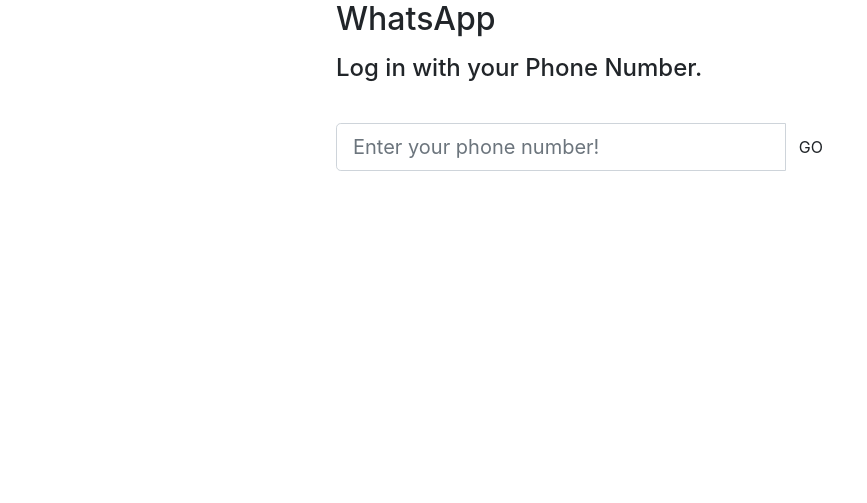
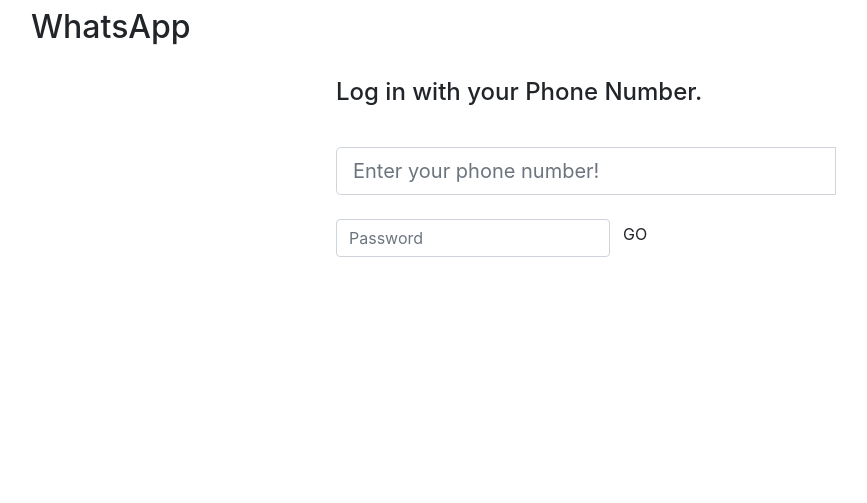
Before and after one commit to MahmoudMagdyRadwan/WhatsApp-clone-using-AngularJS, a plain HTML site: page index.html in a window 1280 px wide. Shown: the whole page, without its empty margins (54-921 px from the left). Drawn offline with nearby package versions, Linux system fonts and the light colour scheme; some icons are missing.

Commit message:
Update home.html

```diff
--- a/views/home.html
+++ b/views/home.html
@@ -1,15 +1,40 @@
+<div class="navbar navbar-default navbar-static-top">
+        <div class="container" ng-controller="LogoutController">
+            <h2><i class="ion-images"></i> WhatsApp</h2>
+        </div>
+</div>
+
 <div class="container">
   <div class="center-form panel">
-          <div class="panel-body" style="width:500px; height:500px; margin:0 auto; ">
-      <h2><i class="ion-images"></i> WhatsApp</h2>
+          <div class="panel-body" style="width:500px; height:300px; margin:0 auto; ">
       <p>
           <h4> <i class="ion-log-in"></i> Log in with your Phone Number.</h4>
       </p>
       <br>
          <form>
           <div class="input-group input-group-lg" required >
-           <input class="form-control input-focus" ng-model="inputData.phoneNumber" placeholder="Enter your phone number!" required>
+           <input class="form-control input-focus"
+           ng-model="inputData.phoneNumber"
+           placeholder="Enter your phone number!"
+           style="width:300px;"
+            required>
           <br>
+          <br>
+
+           <p>
+            <br>
+                        <input class="form-control input-focus"
+                               type="password"
+                               name="password"
+                               id="password"
+                               placeholder="Password"
+                               ng-model="inputData.password"
+                               required>
+                    </p>
+
+            <br>
+            <br>
+
 
              <button type="submit" class="btn sub-button" ng-click="GO()">GO</button>
 
```
